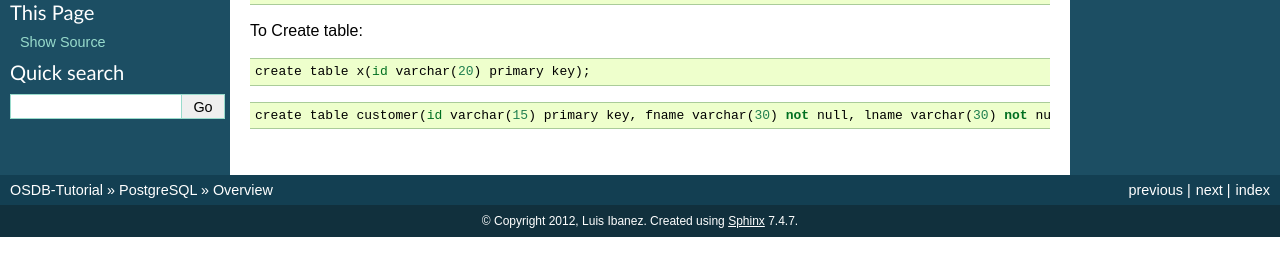
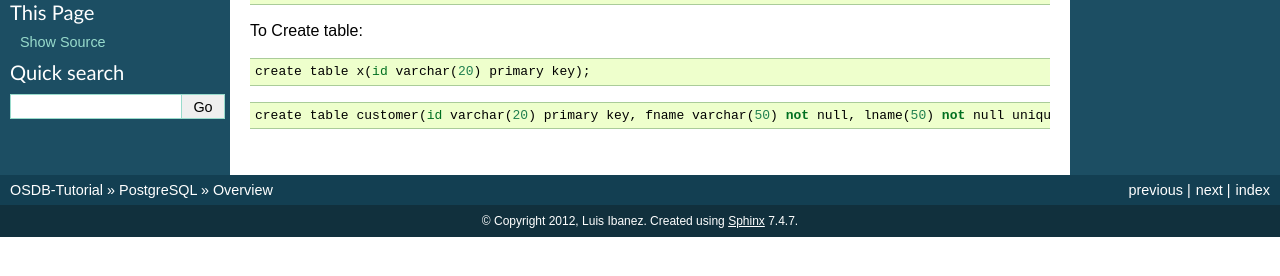
Before and after one commit to luisibanez/open-source-databases-tutorial, a Sphinx documentation site: the page built from source/PostgreSQL/Overview.rst, in a window 1280 px wide. Shown: the part 151-427 px from the top of the page. Built offline with Sphinx 7.4.7, drawn with Linux system fonts in a browser that asks for light colours.

Commit message:
Create table with different columns not null and unique constraint

```diff
--- a/source/PostgreSQL/Overview.rst
+++ b/source/PostgreSQL/Overview.rst
@@ -17,4 +17,4 @@ To Create table:
 
 ::
 
-  create table customer(id varchar(15) primary key, fname varchar(30) not null, lname varchar(30) not null unique);
+  create table customer(id varchar(20) primary key, fname varchar(50) not null, lname(50) not null unique);
```
